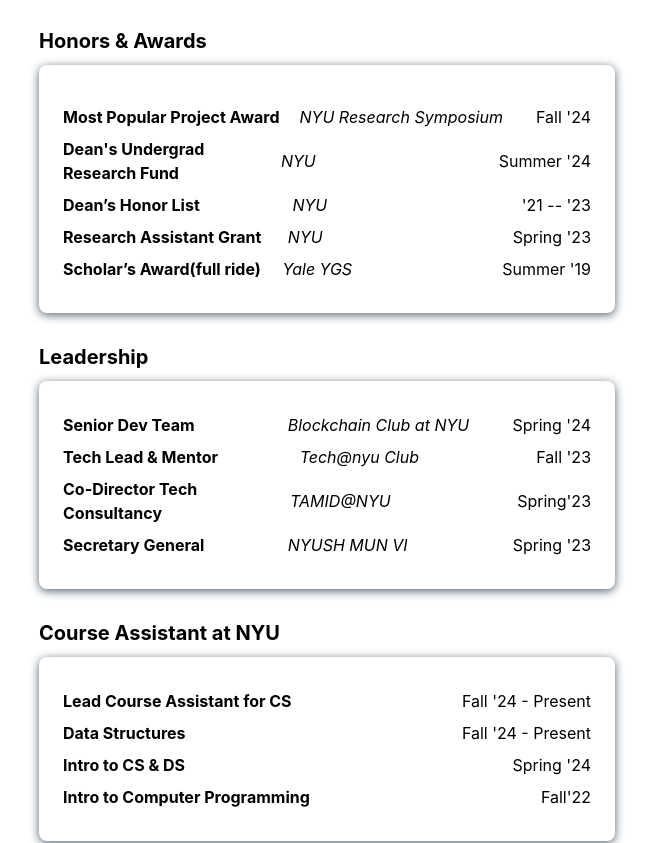
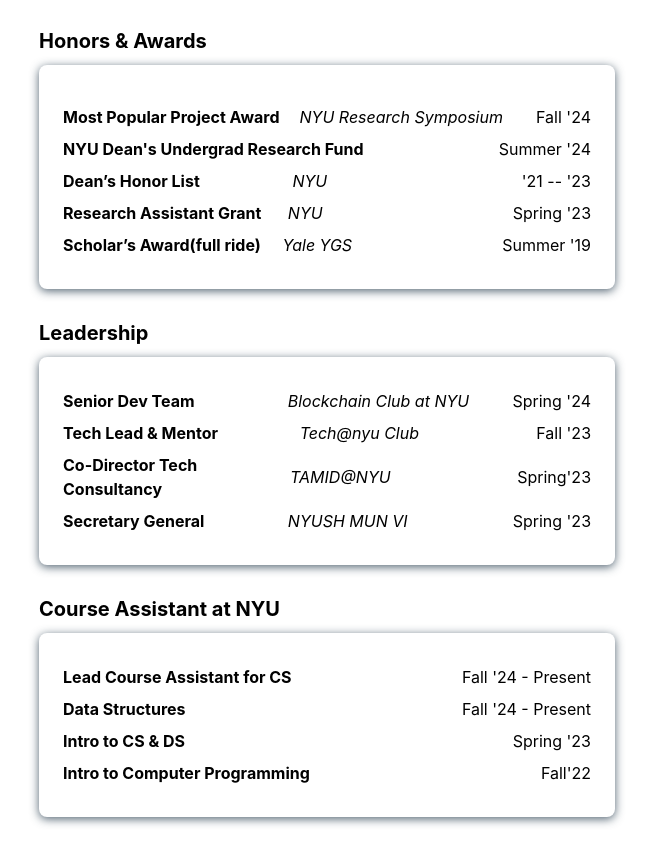
Before and after one commit to s-haider10/portfolio-blog, a Next.js app: page /experience in a window 1280 px wide. Shown: the part 420-1263 px from the top of the page, without its empty margins (313-966 px from the left). Built offline with nearby package versions, Linux system fonts and the light colour scheme.

Commit message:
Update page.tsx

```diff
--- a/app/experience/page.tsx
+++ b/app/experience/page.tsx
@@ -19,7 +19,7 @@
               <span className="float-right">Fall '24</span>
             </p>
             <p>
-              <strong>Dean's Undergrad Research Fund</strong> <em>NYU</em>{" "}
+              <strong>NYU Dean's Undergrad Research Fund</strong>{" "}
               <span className="float-right">Summer '24</span>
             </p>
             <p>
@@ -70,7 +70,7 @@
             </p>
             <p>
               <strong>Intro to CS & DS</strong>{" "}
-              <span className="float-right">Spring '24</span>
+              <span className="float-right">Spring '23</span>
             </p>
             <p>
               <strong>Intro to Computer Programming</strong>{" "}
```
